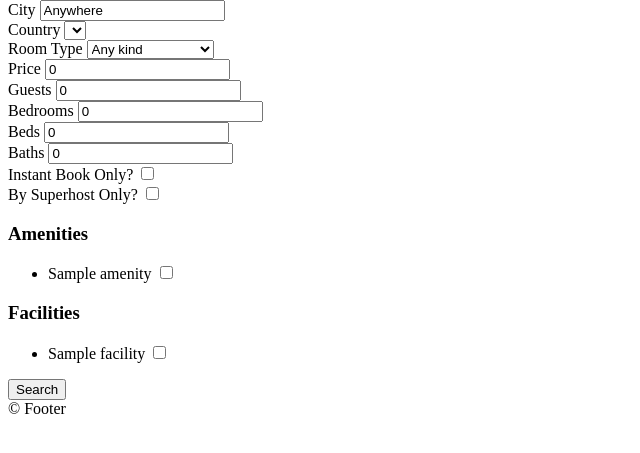
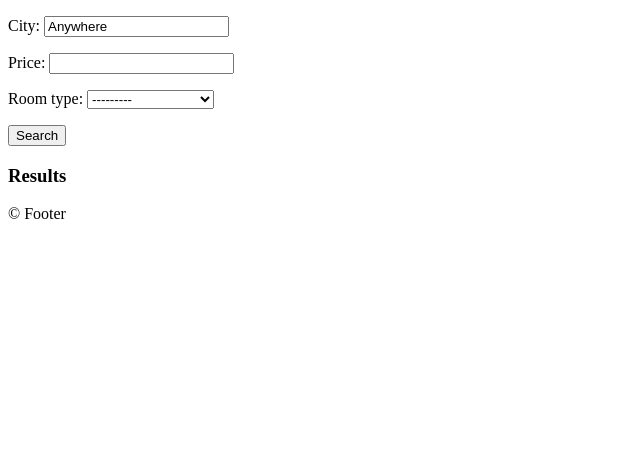
Before and after one commit to samnoh/airbnb-clone, a Django app: page /rooms/search/ in a window 1280 px wide. Shown: the part 26-479 px from the top of the page, without its empty margins (0-640 px from the left). Run offline with Django 3.2, Linux system fonts and the light colour scheme; tables that the repository leaves empty hold one stand-in row (values such as "Sample post"); lists and menus that the app fills with data are empty.

Commit message:
add rooms forms

```diff
--- a/rooms/admin.py
+++ b/rooms/admin.py
@@ -45,7 +45,7 @@ class RoomAdmin(admin.ModelAdmin):
     fieldsets = (
         (
             "Basic Info",
-            {"fields": ("name", "description", "country", "address", "price")},
+            {"fields": ("name", "description", "country", "city", "address", "price")},
         ),
         ("Times", {"fields": ("check_in", "check_out", "instant_book")}),
         ("Spaces", {"fields": ("guests", "beds", "bedrooms", "baths")}),
--- /dev/null
+++ b/rooms/forms.py
@@ -0,0 +1,8 @@
+from django import forms
+from . import models
+
+
+class SearchForm(forms.Form):
+    city = forms.CharField(initial="Anywhere")
+    price = forms.IntegerField(required=False)
+    room_type = forms.ModelChoiceField(queryset=models.RoomType.objects.all())
--- a/rooms/views.py
+++ b/rooms/views.py
@@ -1,7 +1,7 @@
 from django.views.generic import ListView, DetailView
 from django.shortcuts import render
 from django_countries import countries
-from . import models
+from . import models, forms
 
 
 class HomeView(ListView):
@@ -24,50 +24,7 @@ class RoomDetail(DetailView):
     model = models.Room
 
 
-# def room_detail(request, pk):
-#     try:
-#         room = models.Room.objects.get(pk=pk)
-#         return render(request, "rooms/detail.html", {"room": room})
-#     except models.Room.DoesNotExist:
-#         raise Http404()
+def search(request):
 
-
-def search(request):
-    city = str.capitalize(request.GET.get("city", "Anywhere"))
-    country = request.GET.get("country", "US")
-    room_type = int(request.GET.get("room_type", 0))
-    price = int(request.GET.get("price", 0))
-    guests = int(request.GET.get("guests", 0))
-    bedrooms = int(request.GET.get("bedrooms", 0))
-    beds = int(request.GET.get("beds", 0))
-    baths = int(request.GET.get("baths", 0))
-    instant = request.GET.get('instant', False)
-    superhost = request.GET.get('superhost', False)
-    selected_amenities = request.GET.getlist("amenities")
-    selected_facilities = request.GET.getlist("facilities")
-    form = {
-        "city": city,
-        "selected_country": country,
-        "selected_room_type": room_type,
-        "price": price,
-        "guests": guests,
-        "bedrooms": bedrooms,
-        "beds": beds,
-        "baths": baths,
-        "instant": instant,
-        "superhost": superhost,
-        "selected_amenities": selected_amenities,
-        "selected_facilities": selected_facilities,
-    }
-
-    room_types = models.RoomType.objects.all()
-    amenities = models.Amenity.objects.all()
-    facilities = models.Facility.objects.all()
-    choices = {
-        "countries": countries,
-        "room_types": room_types,
-        "amenities": amenities,
-        "facilities": facilities,
-    }
-
-    return render(request, "rooms/search.html", {**form, **choices})
+    form = forms.SearchForm()
+    return render(request, "rooms/search.html", {"form": form})
--- a/templates/rooms/search.html
+++ b/templates/rooms/search.html
@@ -9,78 +9,13 @@ Search
 
 {% block content %}
 <form method="GET" action="{% url "rooms:search" %}">
-    <div>
-        <label for="city">City</label>
-        <input value={{city}} id="city" name="city" placeholder="Search by City" />
-    </div>
-    <div>
-        <label for="country">Country</label>
-        <select id="country" name="country">
-            {% for country in countries %}
-            <option value={{country.code}} {% if country.code == selected_country %}selected{% endif %}>{{country.name}}</option>
-            {% endfor %}
-        </select>
-    </div>
-    <div>
-        <label for="room_type">Room Type</label>
-        <select id="room_type" name="room_type">
-            <option value="0" {% if selected_room_type == 0 %}selected{% endif %}>Any kind</option>
-            {% for room_type in room_types %}
-            <option value={{room_type.pk}} {% if selected_room_type == room_type.pk %}selected{% endif %}>{{room_type.name}}</option>
-            {% endfor %}
-        </select>
-    </div>
-    <div>
-        <label for="price">Price</label>
-        <input value={{price}} type="number" id="price" name="price" placeholder="Price" />
-    </div>
-    <div>
-        <label for="guests">Guests</label>
-        <input value={{guests}} type="number" id="guests" name="guests" placeholder="Guests" />
-    </div>
-    <div>
-        <label for="bedrooms">Bedrooms</label>
-        <input value={{bedrooms}} type="number" id="bedrooms" name="bedrooms" placeholder="Bedrooms" />
-    </div>
-    <div>
-        <label for="beds">Beds</label>
-        <input value={{beds}} type="number" id="beds" name="beds" placeholder="Beds" />
-    </div>
-    <div>
-        <label for="baths">Baths</label>
-        <input value={{baths}} type="number" id="baths" name="baths" placeholder="Baths" />
-    </div>
-    <div>
-        <label for="instant">Instant Book Only?</label>
-        <input type="checkbox" id="instant" name="instant" {% if instant %}checked{% endif %} />
-    </div>
-    <div>
-        <label for="superhost">By Superhost Only?</label>
-        <input  type="checkbox" id="superhost" name="superhost" {% if superhost %}checked{% endif %}/>
-    </div>
-    <div>
-        <h3>Amenities</h3>
-        <ul>
-            {% for amenity in amenities %}
-            <li>
-                <label for="amenity_{{amenity.pk}}">{{amenity.name}}</label>
-                <input value={{amenity.pk}} type="checkbox" id="amenity_{{amenity.pk}}" name="amenities" {% if amenity.pk|slugify in selected_amenities %}checked{% endif %} />
-            </li>
-            {% endfor %}
-        </ul>
-    </div>
-    <div>
-        <h3>Facilities</h3>
-        <ul>
-            {% for facility in facilities %}
-            <li>
-                <label for="facility_{{facility.pk}}">{{facility.name}}</label>
-                <input value={{facility.pk}} type="checkbox" id="facility_{{facility.pk}}" name="facilities" {% if facility.pk|slugify in selected_facilities %}checked{% endif %}/>
-            </li>
-            {% endfor %}
-        </ul>
-    </div>
+    {{form.as_p}}
     <button>Search</button>
 </form>
 
+<h3>Results</h3>
+{% for room in rooms %}
+<h3>{{room.name}}</h3>
+{% endfor %}
+
 {% endblock content %}
```
